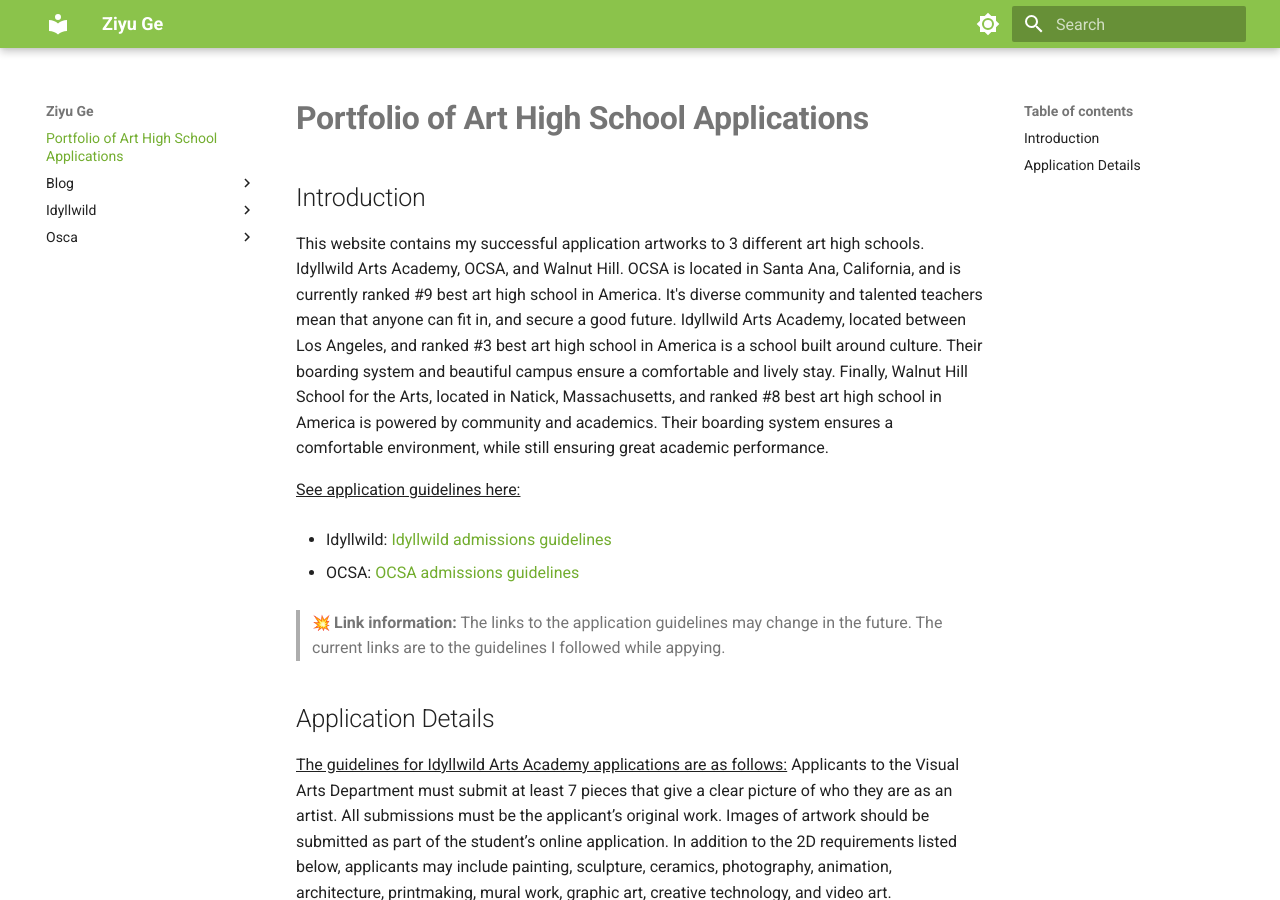
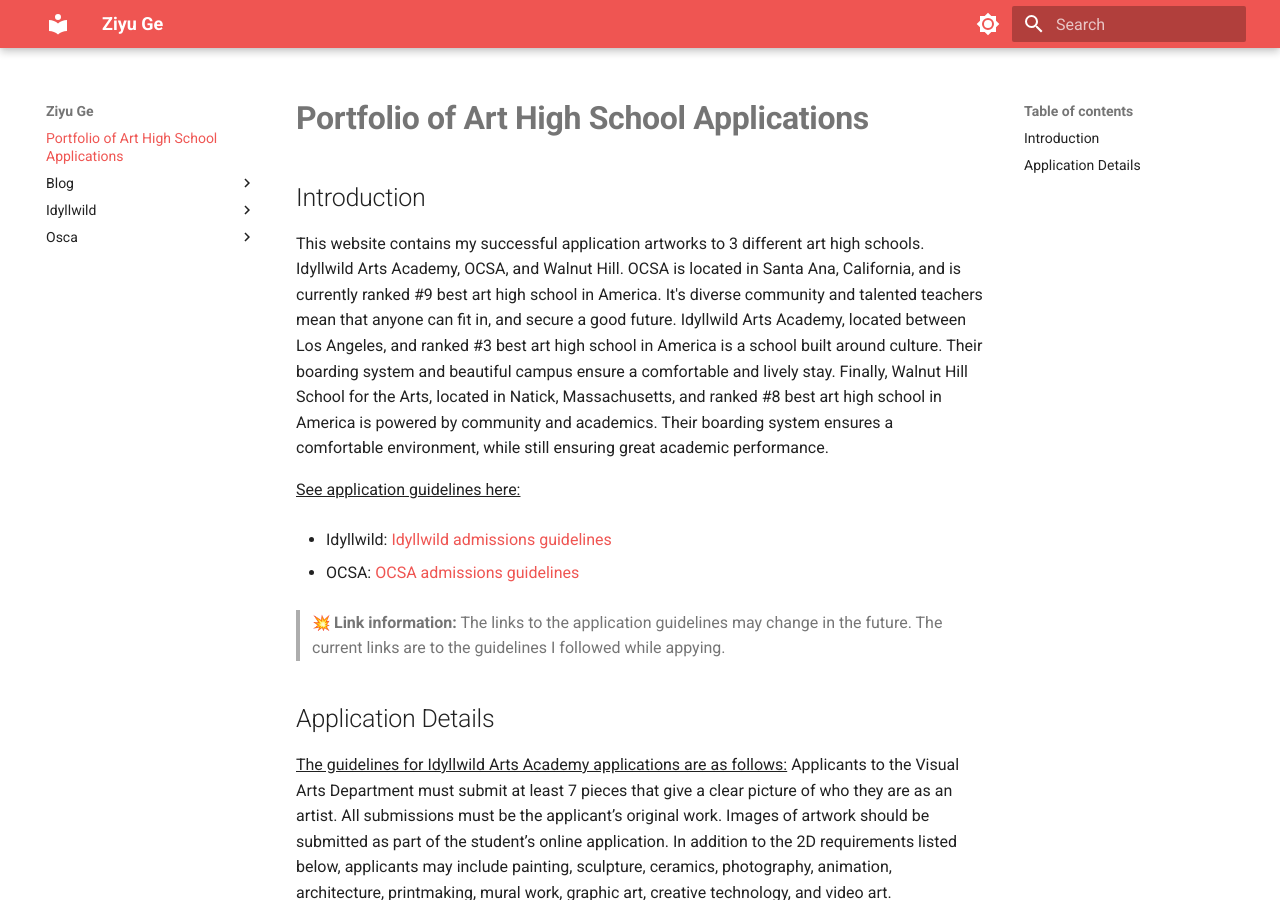
Before and after one commit to ziyuge27/ziyuge-website, an MkDocs documentation site: the page built from docs/index.md, in a window 1280 px wide and 900 px high. Built offline with MkDocs 1.6.1 and Material for MkDocs 9.7.7, drawn with Linux system fonts in a browser that asks for light colours; emoji names are drawn with the system emoji font.

Commit message:
chnage colur final to RED

```diff
--- a/mkdocs.yml
+++ b/mkdocs.yml
@@ -17,8 +17,8 @@ theme:
 
     - media: '(prefers-color-scheme: light)'
       scheme: default
-      primary: 'light green'
-      accent: light green
+      primary: 'red'
+      accent: red
       toggle:
         icon: material/brightness-7
         name: Switch to dark mode
```
